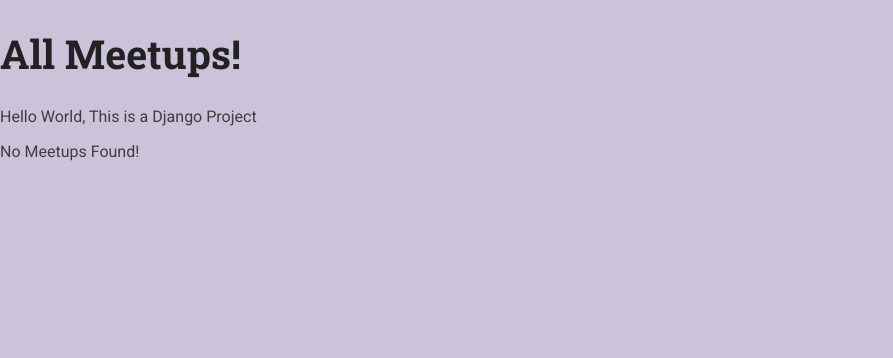
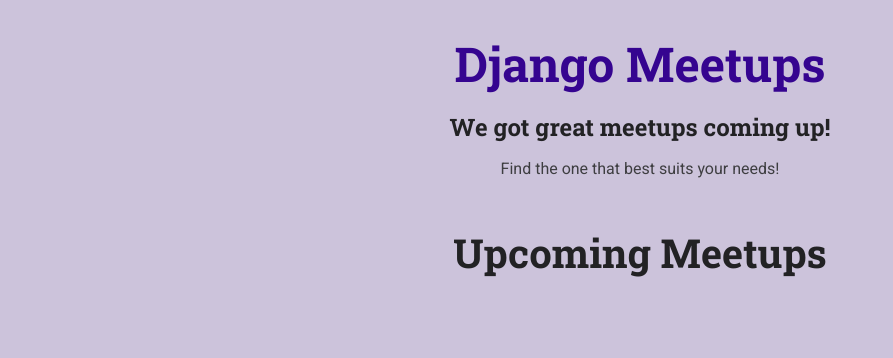
Before and after one commit to pintukumarsingh29/Django_course, a Django app: template templates/meetups/index.html in a window 1280 px wide. Shown: the top 358 px of the page, without its empty margins (0-893 px from the left). Run offline with Django 3.2, Linux system fonts and the light colour scheme; the template is opened without the code that fills it, so the values that code supplies are empty.

Commit message:
Learning Django 2021 - Final template Page Structure

```diff
--- /dev/null
+++ b/meetups/static/meetups/css/all-meetups.css
@@ -0,0 +1,62 @@
+section {
+  max-width: 40rem;
+  margin: 3rem auto;
+}
+
+ol {
+  list-style: none;
+  margin: 0;
+  padding: 0;
+}
+
+.meetup-item {
+  margin: 1rem 0;
+  background-color: #350490;
+  padding: 2rem;
+  color: white;
+  border-radius: 4px;
+}
+
+.meetup-summary {
+  display: flex;
+  align-items: flex-start;
+}
+
+.meetup-image {
+  margin-right: 2rem;
+}
+
+.meetup-image img {
+  width: 8rem;
+  height: 8rem;
+  object-fit: cover;
+  border-radius: 50%;
+}
+
+.meetup-details h3 {
+  color: inherit;
+  margin-top: 0;
+  margin-bottom: 0.5rem;
+  font-size: 2rem;
+}
+
+.meetup-details address {
+  font-style: italic;
+}
+
+.meetup-actions {
+  margin-top: 1.5rem;
+  text-align: right;
+}
+
+.meetup-actions .btn {
+  background-color: #cb82fb;
+  border-color: #cb82fb;
+  color: #350490;
+  padding: 0.75rem 2rem;
+}
+
+.meetup-actions .btn:hover {
+  background-color: #ba82fb;
+  border-color: #ba82fb;
+}
--- a/templates/meetups/index.html
+++ b/templates/meetups/index.html
@@ -6,16 +6,38 @@
     <meta name="viewport" content="width=device-width, initial-scale=1.0">
     <title>All Meetups</title>
     <link rel="stylesheet" href="{% static 'meetups/css/base.css' %}">
+    <link rel="stylesheet" href="{% static 'meetups/css/all-meetups.css' %}">
 </head>
 <body>
-    <h1>All Meetups!</h1>
-    <p>Hello World, This is a Django Project</p>
-    {% if show_meetups %}
-        {% for meetup_item in meetups %}
-            <p>{{ meetup_item.title }}</p>
-        {% endfor %}
-    {% else %}
-        <p>No Meetups Found!</p>
-    {% endif %}
+<header id="main-header">
+    <nav><a href="/meetups" id="main-logo">Django Meetups</a></nav>
+    <h1>We got great meetups coming up!</h1>
+    <p>Find the one that best suits your needs!</p>
+    <main>
+        <section>
+            <h2>Upcoming Meetups</h2>
+            <ol>
+            {% for meetup_item in meetups %}
+                <li class="meetup-item">
+                    <article>
+                        <div class="meetup-summary">
+                            <div class="meetup-image">
+                                <img src="" alt="">
+                            </div>
+                            <div class="meetup-details">
+                                <h3>{{ meetup_item.title }}</h3>
+                                <address>{{ meetup_item.location }}</address>
+                            </div>
+                        </div>
+                        <div class="meetup-actions">
+                            <a href="" class="btn">More Details</a>
+                        </div>
+                    </article>
+                </li>
+                {% endfor %}
+            </ol>
+        </section>
+    </main>
+</header>
 </body>
 </html>
```
Also changed, not shown: meetups/views.py (+10 -2 lines).
